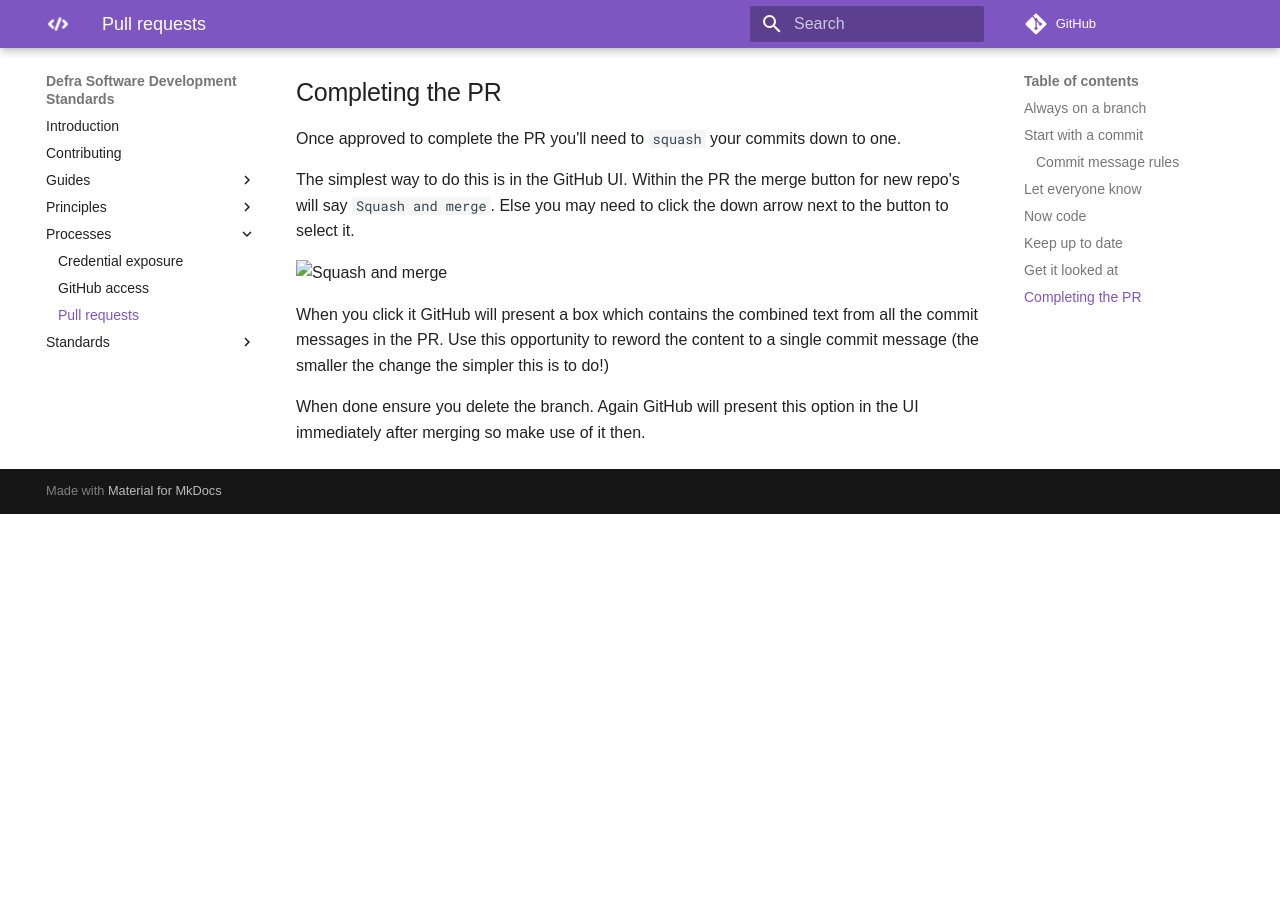
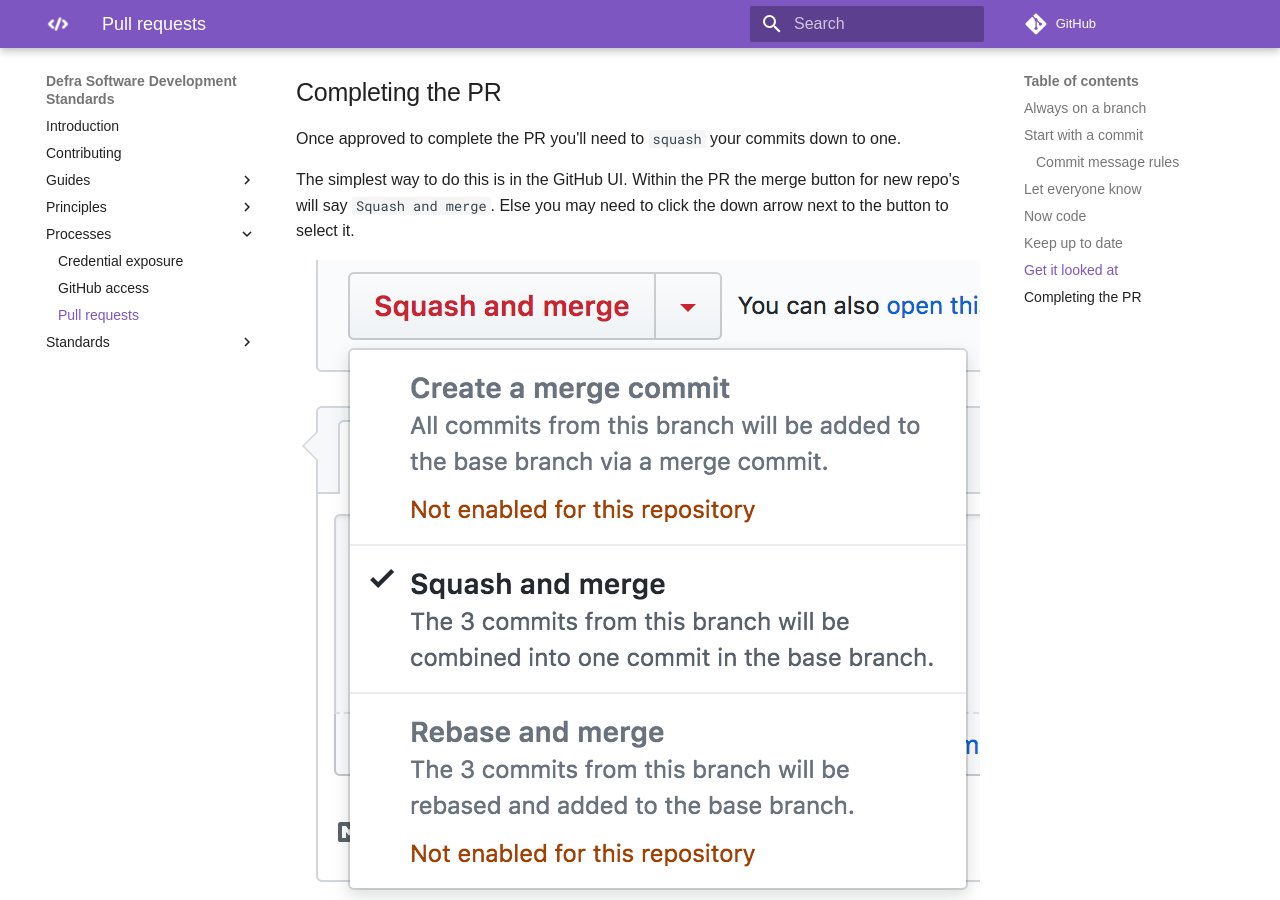
Before and after one commit to DEFRA/software-development-standards, an MkDocs documentation site: the page built from docs/processes/pull_requests.md, in a window 1280 px wide and 900 px high, scrolled down 2526 px. Built offline with MkDocs 1.6.1 and Material for MkDocs 9.7.7, drawn with Linux system fonts in a browser that asks for light colours; some web fonts are replaced; comment, search, counter and statistics services are not loaded; before the commit the page ends 3040 px from its top, so only the background shows below that.

Commit message:
Fix squash PR image (#103)

```diff
--- a/docs/processes/pull_requests.md
+++ b/docs/processes/pull_requests.md
@@ -92,7 +92,7 @@ Once approved to complete the PR you'll need to `squash` your commits down to on
 
 The simplest way to do this is in the GitHub UI. Within the PR the merge button for new repo's will say `Squash and merge`. Else you may need to click the down arrow next to the button to select it.
 
-<img src="squash_and_merge.png" alt="Squash and merge" style="width: 384px;"/>
+![Squash and merge](squash_and_merge.png)
 
 When you click it GitHub will present a box which contains the combined text from all the commit messages in the PR. Use this opportunity to reword the content to a single commit message (the smaller the change the simpler this is to do!)
 
```
